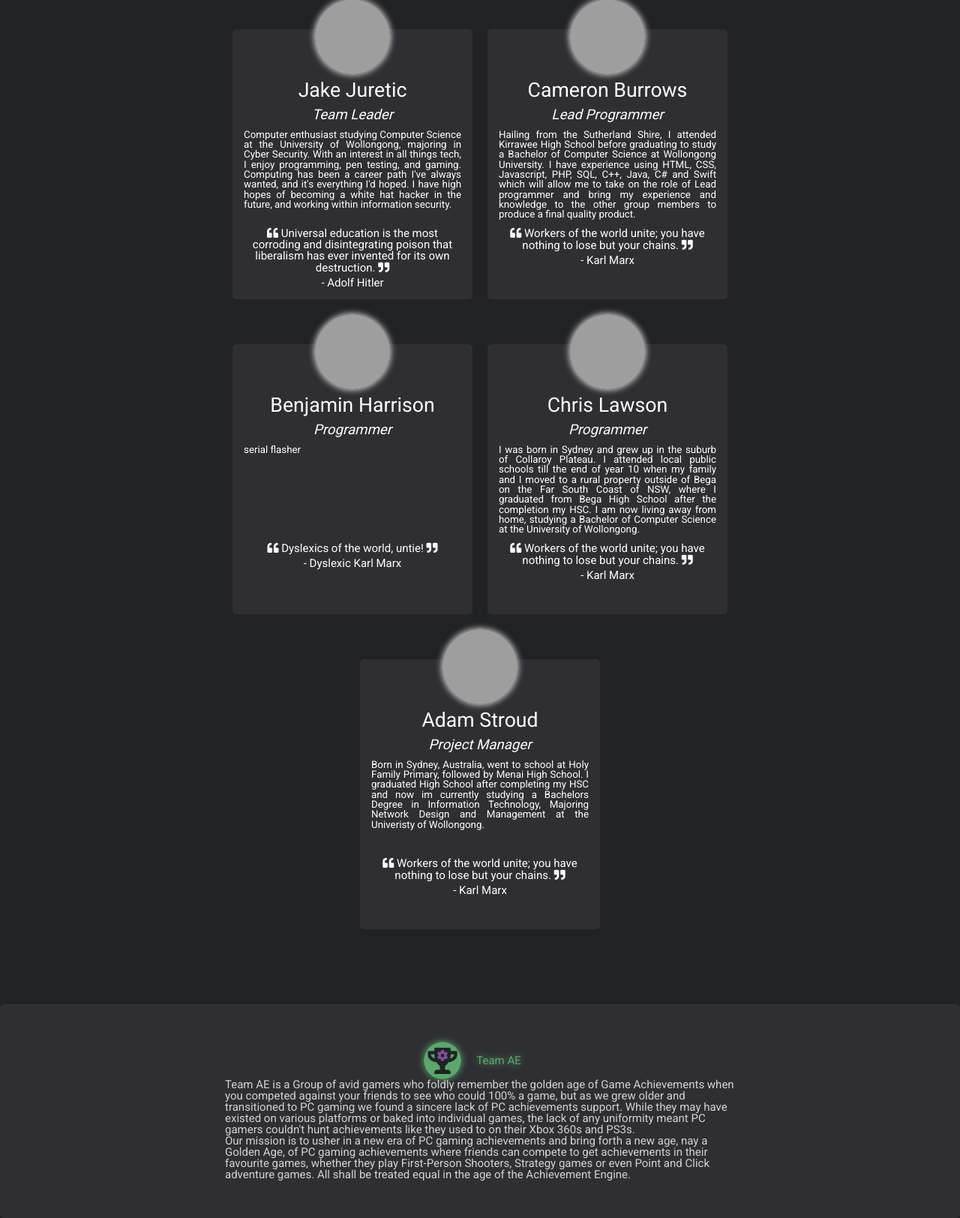
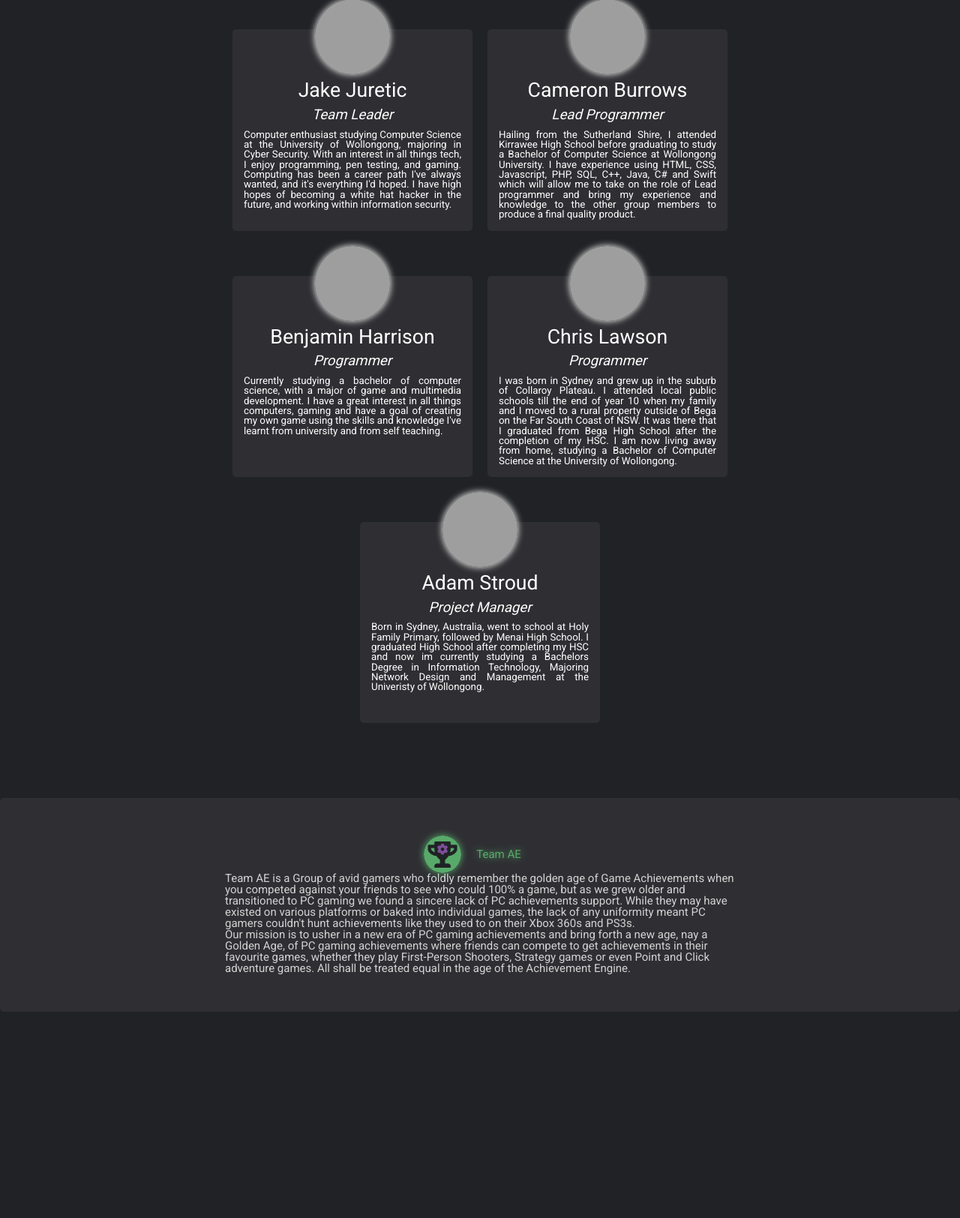
Before and after one commit to AchievementEngine/website, a PHP site: page / in a window 1280 px wide. Shown: the part 3623-5247 px from the top of the page at 75% size. After the commit the page ends 4972 px from the top, so only its background shows below. Run offline with PHP 8.4, Linux system fonts and the light colour scheme; grey boxes are pictures that could not be loaded.

Commit message:
Project Overview fixes
Removed all the BS

```diff
--- a/index.php
+++ b/index.php
@@ -309,7 +309,7 @@
 			margin:10px 10px 50px 10px;
 			background-color:#2f2f33;
 			text-align: center;
-			height:340px;
+			height:100%;
 		}
 		.member img {
 			margin-top:-50px;
@@ -562,14 +562,6 @@
 			<div class="member-bio">
 				Computer enthusiast studying Computer Science at the University of Wollongong, majoring in Cyber Security. With an interest in all things tech, I enjoy programming, pen testing, and gaming. Computing has been a career path I've always wanted, and it's everything I'd hoped. I have high hopes of becoming a white hat hacker in the future, and working within information security.
 			</div>
-			<div class="member-quote">
-				<i class="fas fa-quote-left"></i>
-					Universal education is the most corroding and disintegrating poison that liberalism has ever invented for its own destruction.
-				<i class="fas fa-quote-right"></i>
-				<div class="member-quote-attri">
-					- Adolf Hitler
-				</div>
-			</div>
 		</div>
 		<div class="member">
 			<img src="https://scontent-syd2-1.xx.fbcdn.net/v/t1.0-9/13226689_1166365536721451_645010810966200052_n.jpg?_nc_cat=0&oh=5744e8415fceced08234fb4caf6f0659&oe=5C27FFAB" class="round glow-white">
@@ -582,14 +574,6 @@
 			<div class="member-bio">
 				Hailing from the Sutherland Shire, I attended Kirrawee High School before graduating to study a Bachelor of Computer Science at Wollongong University. I have experience using HTML, CSS, Javascript, PHP, SQL, C++, Java, C# and Swift which will allow me to take on the role of Lead programmer and bring my experience and knowledge to the other group members to produce a final quality product.
 			</div>
-			<div class="member-quote">
-				<i class="fas fa-quote-left"></i>
-				Workers of the world unite; you have nothing to lose but your chains.
-				<i class="fas fa-quote-right"></i>
-				<div class="member-quote-attri">
-					- Karl Marx
-				</div>
-			</div>
 		</div>
 		<div class="member">
 			<img src="https://scontent-syd2-1.xx.fbcdn.net/v/t1.0-1/c0.0.160.160/p160x160/17796588_1410565089008661_1105075637683509917_n.jpg?_nc_cat=0&oh=684597b5a244e8de5692f4447209885a&oe=5BBDBF20" class="round glow-white">
@@ -600,15 +584,7 @@
 				Programmer
 			</div>
 			<div class="member-bio">
-				serial flasher
-			</div>
-			<div class="member-quote">
-				<i class="fas fa-quote-left"></i>
-				Dyslexics of the world, untie!
-				<i class="fas fa-quote-right"></i>
-				<div class="member-quote-attri">
-					- Dyslexic Karl Marx
-				</div>
+				Currently studying a bachelor of computer science, with a major of game and multimedia development. I have a great interest in all things computers, gaming and have a goal of creating my own game using the skills and knowledge I've learnt from university and from self teaching.
 			</div>
 		</div>
 		<div class="member">
@@ -620,15 +596,7 @@
 				Programmer
 			</div>
 			<div class="member-bio">
-				I was born in Sydney and grew up in the suburb of Collaroy Plateau. I attended local public schools till the end of year 10 when my family and I moved to a rural property outside of Bega on the Far South Coast of NSW, where I graduated from Bega High School after the completion my HSC.  I am now living away from home, studying a Bachelor of Computer Science at the University of Wollongong.
-			</div>
-			<div class="member-quote">
-				<i class="fas fa-quote-left"></i>
-				Workers of the world unite; you have nothing to lose but your chains.
-				<i class="fas fa-quote-right"></i>
-				<div class="member-quote-attri">
-					- Karl Marx
-				</div>
+				I was born in Sydney and grew up in the suburb of Collaroy Plateau. I attended local public schools till the end of year 10 when my family and I moved to a rural property outside of Bega on the Far South Coast of NSW. It was there that I graduated from Bega High School after the completion of my HSC.  I am now living away from home, studying a Bachelor of Computer Science at the University of Wollongong.
 			</div>
 		</div>
 		<div class="member">
@@ -641,14 +609,6 @@
 			</div>
 			<div class="member-bio">
 				Born in Sydney, Australia, went to school at Holy Family Primary, followed by Menai High School. I graduated High School after completing my HSC and now im currently studying a Bachelors Degree in Information Technology, Majoring Network Design and Management at the Univeristy of Wollongong.
-			</div>
-			<div class="member-quote">
-				<i class="fas fa-quote-left"></i>
-				Workers of the world unite; you have nothing to lose but your chains.
-				<i class="fas fa-quote-right"></i>
-				<div class="member-quote-attri">
-					- Karl Marx
-				</div>
 			</div>
 		</div>
 	</div>
```
